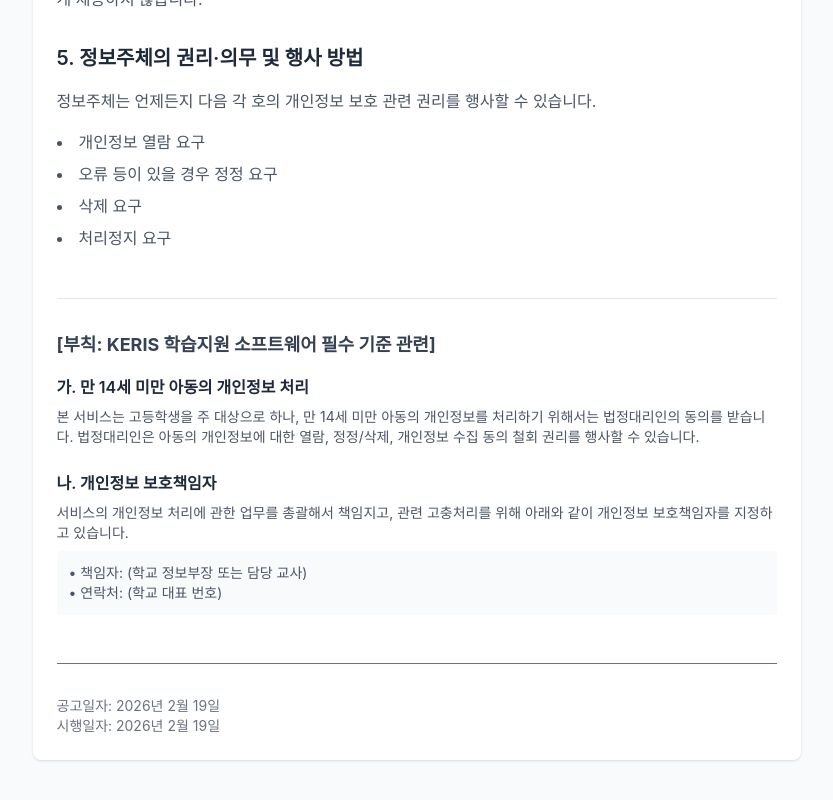
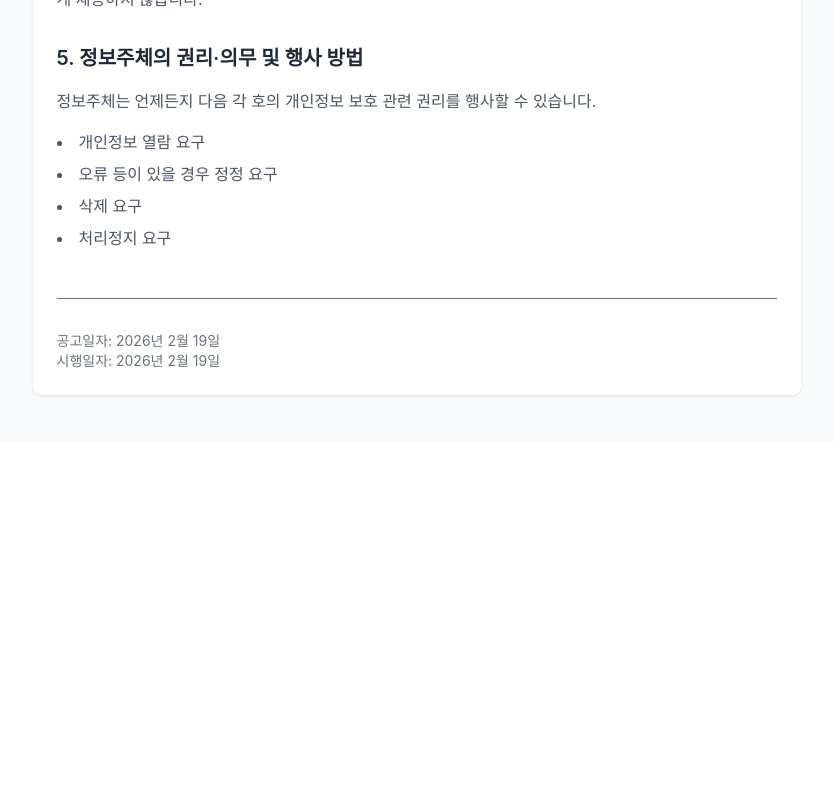
Before and after one commit to cganidormi/e-seokchan, a Next.js app: page /privacy in a window 1280 px wide. Shown: the part 1137-1937 px from the top of the page, without its empty margins (216-1049 px from the left). After the commit the page ends 1640 px from the top, so only its background shows below. Built offline with nearby package versions, Linux system fonts and the light colour scheme; a web font is replaced by a local one.

Commit message:
Remove KERIS supplementary provision

```diff
--- a/app/privacy/page.tsx
+++ b/app/privacy/page.tsx
@@ -70,26 +70,7 @@ export default function PrivacyPage() {
                         </ul>
                     </section>
 
-                    {/* --- KERIS 필수 기준 추가 항목 (사용자 요청에 따라 최소한으로 추가) --- */}
-                    <div className="mt-12 pt-8 border-t border-gray-200">
-                        <h3 className="text-lg font-bold text-gray-700 mb-4">[부칙: KERIS 학습지원 소프트웨어 필수 기준 관련]</h3>
 
-                        <section className="mb-6">
-                            <h4 className="text-md font-semibold text-gray-800 mb-2">가. 만 14세 미만 아동의 개인정보 처리</h4>
-                            <p className="text-gray-600 text-sm">
-                                본 서비스는 고등학생을 주 대상으로 하나, 만 14세 미만 아동의 개인정보를 처리하기 위해서는 법정대리인의 동의를 받습니다. 법정대리인은 아동의 개인정보에 대한 열람, 정정/삭제, 개인정보 수집 동의 철회 권리를 행사할 수 있습니다.
-                            </p>
-                        </section>
-
-                        <section className="mb-6">
-                            <h4 className="text-md font-semibold text-gray-800 mb-2">나. 개인정보 보호책임자</h4>
-                            <p className="text-gray-600 text-sm mb-2">서비스의 개인정보 처리에 관한 업무를 총괄해서 책임지고, 관련 고충처리를 위해 아래와 같이 개인정보 보호책임자를 지정하고 있습니다.</p>
-                            <div className="bg-gray-50 p-3 rounded text-sm text-gray-600">
-                                <p>• 책임자: (학교 정보부장 또는 담당 교사)</p>
-                                <p>• 연락처: (학교 대표 번호)</p>
-                            </div>
-                        </section>
-                    </div>
 
                     <div className="mt-12 pt-8 border-t text-sm text-gray-500">
                         <p>공고일자: 2026년 2월 19일</p>
```
